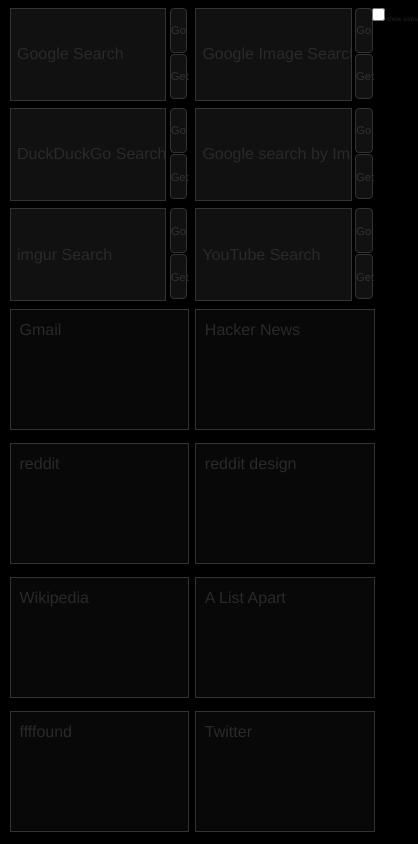
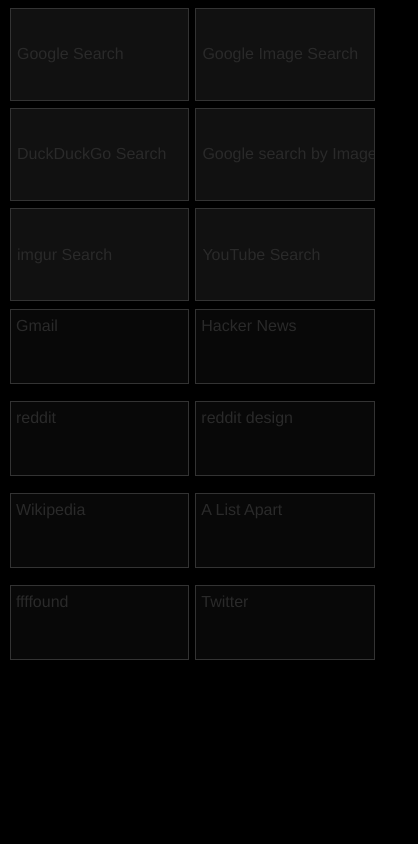
Before and after one commit to DrummerHead/DHomepage, a plain HTML site: page index.html in a window 390 px wide. Shown: the whole page, 418 px wide, since content can reach past the window. Drawn offline with nearby package versions, Linux system fonts and the light colour scheme.

Commit message:
Improve media query for smallest of viewports and webkit clients

```diff
--- a/css/stijl.css
+++ b/css/stijl.css
@@ -109,9 +109,10 @@
 a {
   display: block;
   width: 90%;
+  height: 80%;
   border: 1px solid #222;
-  height: 80%;
   padding: 5%;
+  color: #222;
   text-decoration: none;
   outline: none;
 }
@@ -189,12 +190,23 @@
     height: 98%;
   }
 }
-@media (max-width: 477px) {
+@media (max-width: 487px) {
   li {
     width: 47%;
-    height: 15%;
+    height: 10%;
   }
   .search {
     height: 11%;
   }
+  input {
+    width: 100%;
+  }
+  form div {
+    display: none;
+  }
+  a {
+    width: 94%;
+    height: 74%;
+    padding: 3%;
+  }
 }
```
